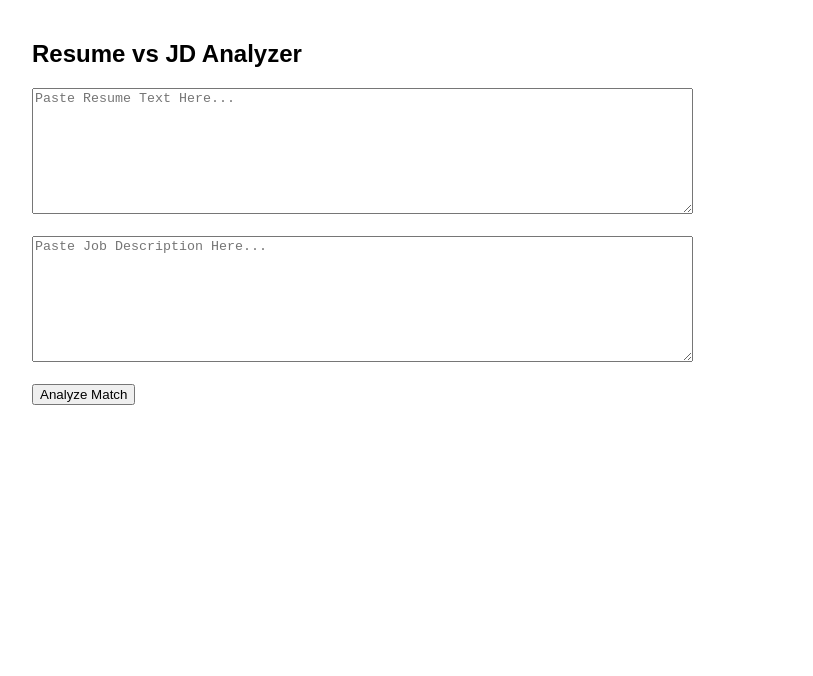
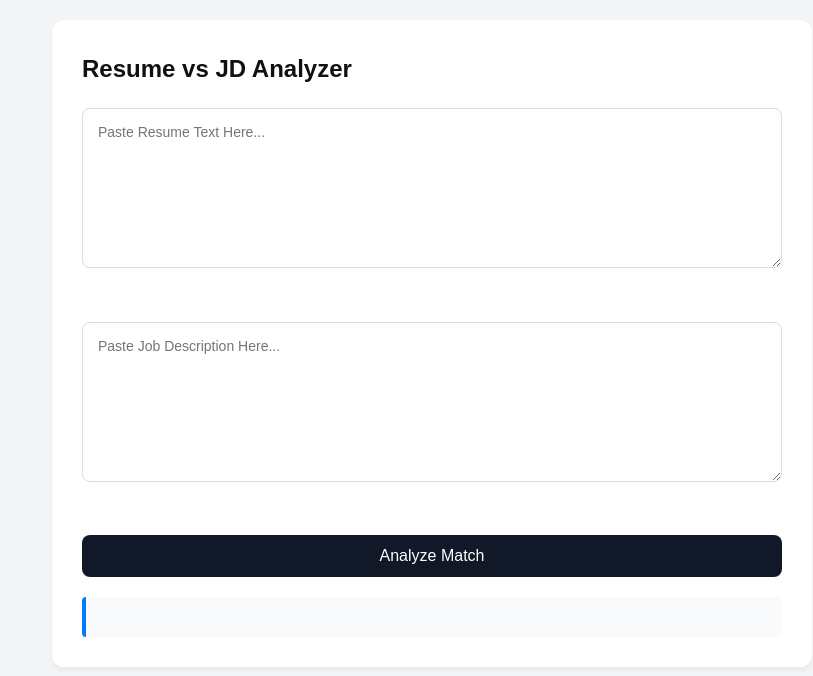
Before and after one commit to kellishbond/-resume-matcher-app, a website: page public/index.html in a window 1280 px wide. Shown: the whole page, without its empty margins (208-1021 px from the left). Drawn offline with Linux system fonts and the light colour scheme.

Commit message:
Style: Add modern CSS

```diff
--- a/public/index.html
+++ b/public/index.html
@@ -2,7 +2,77 @@
 <html>
 <head>
     <title>AI Resume Matcher</title>
+    <style>
+    /* Modern Reset */
+    * { box-sizing: border-box; margin: 0; padding: 0; }
+    body {
+        font-family: -apple-system, BlinkMacSystemFont, "Segoe UI", Roboto, Helvetica, Arial, sans-serif;
+        background-color: #f4f5f7;
+        color: #333;
+        line-height: 1.6;
+        padding: 40px 20px;
+    }
+
+    /* Main Container */
+    .container {
+        max-width: 800px;
+        margin: 0 auto;
+        background: #ffffff;
+        padding: 30px;
+        border-radius: 12px;
+        box-shadow: 0 4px 6px rgba(0,0,0,0.05);
+    }
+
+    h2 {
+        margin-bottom: 20px;
+        color: #111;
+        font-size: 24px;
+    }
+
+    /* Textareas */
+    textarea {
+        width: 100%;
+        padding: 15px;
+        font-size: 14px;
+        border: 1px solid #ddd;
+        border-radius: 8px;
+        margin-bottom: 20px;
+        resize: vertical;
+        font-family: inherit;
+    }
+    textarea:focus {
+        outline: none;
+        border-color: #007bff;
+    }
+
+    /* Button */
+    button {
+        background-color: #111827; /* Sleek dark button */
+        color: white;
+        border: none;
+        padding: 12px 24px;
+        font-size: 16px;
+        border-radius: 8px;
+        cursor: pointer;
+        font-weight: 500;
+        width: 100%;
+        transition: background 0.2s;
+    }
+    button:hover { background-color: #374151; }
+
+    /* Results Section */
+    #results {
+        margin-top: 30px;
+        padding: 20px;
+        background: #f8fafc;
+        border-left: 4px solid #007bff;
+        border-radius: 4px;
+    }
+    #results h3 { margin-top: 15px; color: #111; }
+    #results ul { margin-left: 20px; margin-top: 5px; }
+</style>
 </head>
+<div class="container">
 <body style="font-family: Arial; padding: 20px; max-width: 800px; margin: auto;">
     <h2>Resume vs JD Analyzer</h2>
 
@@ -12,6 +82,7 @@
 
     <button onclick="analyze()">Analyze Match</button>
     <div id="results" style="margin-top: 20px;"></div>
+     </div>
 
     <script>
         async function analyze() {
```
